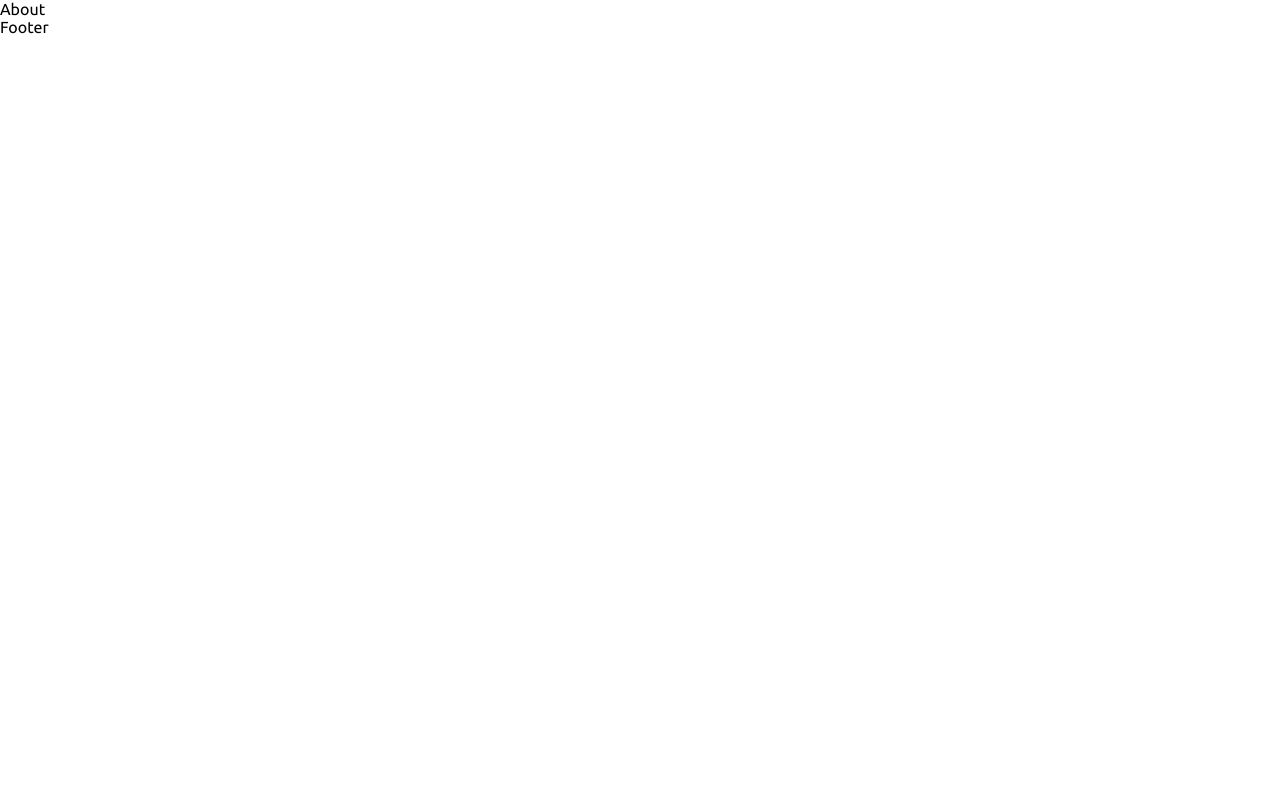
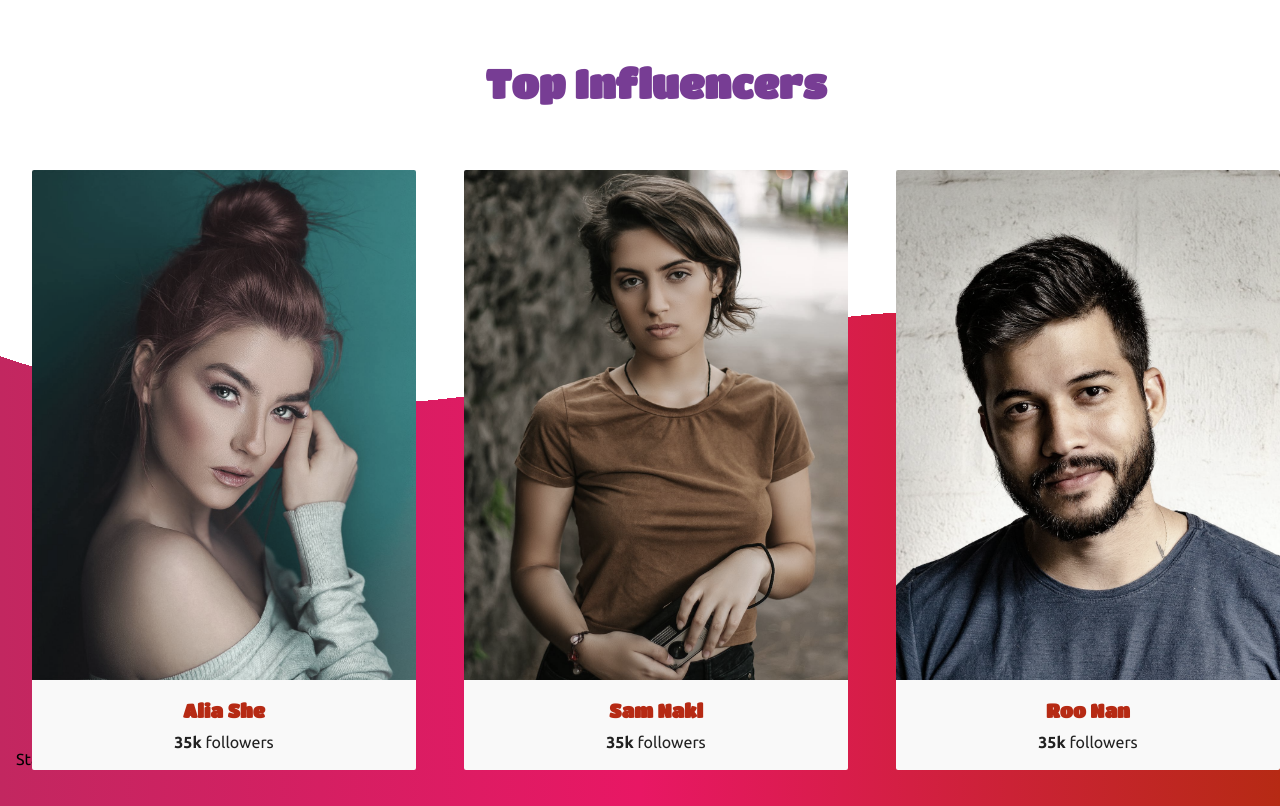
Before and after one commit to adrjmiranda/best-music, a React (Vite) app: page / in a window 1280 px wide. Shown: the part 894-1700 px from the top of the page. Before the commit the page ends 930 px from the top, so only its background shows below. Built offline with nearby package versions, Linux system fonts and the light colour scheme.

Commit message:
chore: added influencers area

```diff
--- /dev/null
+++ b/src/assets/data/influencers.ts
@@ -0,0 +1,27 @@
+// Images
+import User1 from '../img/user-1.jpg';
+import User2 from '../img/user-2.jpg';
+import User3 from '../img/user-3.jpg';
+
+const influencersData = [
+	{
+		id: 1,
+		name: 'Alia She',
+		image: User1,
+		followers: 35,
+	},
+	{
+		id: 2,
+		name: 'Sam Nakl',
+		image: User2,
+		followers: 35,
+	},
+	{
+		id: 3,
+		name: 'Roo Nan',
+		image: User3,
+		followers: 35,
+	},
+];
+
+export default influencersData;
--- a/src/components/about/index.tsx
+++ b/src/components/about/index.tsx
@@ -3,8 +3,25 @@ import { FunctionComponent, ReactNode } from 'react';
 // Style
 import style from './style.module.scss';
 
+// Components
+import Influencers from '../influencers';
+import Statistics from '../statistics';
+import WaveTop from '../wave-top';
+import WaveBottom from '../wave-bottom';
+
 const About: FunctionComponent = (): ReactNode => {
-	return <div>About</div>;
+	return (
+		<div className={style.about}>
+			<WaveTop />
+			<div className='wrapper'>
+				<div className={style.content}>
+					<Influencers />
+					<Statistics />
+				</div>
+			</div>
+			<WaveBottom />
+		</div>
+	);
 };
 
 export default About;
--- a/src/components/about/style.module.scss
+++ b/src/components/about/style.module.scss
@@ -1 +1,13 @@
 @import '../../sass/base.scss';
+
+.about {
+	position: relative;
+	background-image: linear-gradient(
+		to right,
+		$magenta_rose,
+		$coral_pink,
+		$rust_red
+	);
+	padding: 450px 0;
+	margin-top: 300px;
+}
--- /dev/null
+++ b/src/components/influencer-card/index.tsx
@@ -0,0 +1,32 @@
+import { FunctionComponent, ReactNode } from 'react';
+
+// Style
+import style from './style.module.scss';
+
+// Props
+interface InfluencerCardProps {
+	id: number;
+	name: string;
+	image: string;
+	followers: number;
+}
+
+const InfluencerCard: FunctionComponent<{ props: InfluencerCardProps }> = ({
+	props,
+}): ReactNode => {
+	return (
+		<div className={style.influencer_card}>
+			<div className={style.img}>
+				<img src={props.image} alt={props.name} />
+			</div>
+			<div className={style.info}>
+				<h4>{props.name}</h4>
+				<span>
+					<b>{props.followers}k</b> followers
+				</span>
+			</div>
+		</div>
+	);
+};
+
+export default InfluencerCard;
--- /dev/null
+++ b/src/components/influencer-card/style.module.scss
@@ -0,0 +1,52 @@
+@import '../../sass/base.scss';
+
+.influencer_card {
+	display: flex;
+	flex-direction: column;
+	height: 600px;
+	flex: 33%;
+	border-radius: $br_small;
+	overflow: hidden;
+	z-index: 1;
+
+	.img {
+		height: 85%;
+		width: 100%;
+		overflow: hidden;
+
+		img {
+			height: 100%;
+			width: 100%;
+			object-fit: cover;
+			transition: $tr_medium;
+			filter: grayscale(0.5);
+		}
+
+		&:hover {
+			img {
+				filter: grayscale(0);
+				transform: scale(1.1);
+			}
+		}
+	}
+
+	.info {
+		height: 15%;
+		background-color: $snow_white;
+		display: flex;
+		flex-direction: column;
+		align-items: center;
+		justify-content: center;
+		gap: 0.8rem;
+
+		h4 {
+			color: $rust_red;
+			font-family: $titan_one;
+			font-size: 1.2rem;
+		}
+
+		span {
+			color: $midnight_black;
+		}
+	}
+}
--- a/src/components/influencers/index.tsx
+++ b/src/components/influencers/index.tsx
@@ -3,8 +3,24 @@ import { FunctionComponent, ReactNode } from 'react';
 // Style
 import style from './style.module.scss';
 
+// Data
+import influencersData from '../../assets/data/influencers';
+import InfluencerCard from '../influencer-card';
+
 const Influencers: FunctionComponent = (): ReactNode => {
-	return <div>Influencers</div>;
+	return (
+		<div className={style.influencers}>
+			<div className='wrapper'>
+				<h2>Top influencers</h2>
+				<div className={style.content}>
+					{influencersData.length > 0 &&
+						influencersData.map((data) => (
+							<InfluencerCard props={data} key={data.id} />
+						))}
+				</div>
+			</div>
+		</div>
+	);
 };
 
 export default Influencers;
--- a/src/components/influencers/style.module.scss
+++ b/src/components/influencers/style.module.scss
@@ -1 +1,23 @@
 @import '../../sass/base.scss';
+
+.influencers {
+	position: absolute;
+	top: -15rem;
+
+	h2 {
+		font-size: 2.5rem;
+		font-family: $titan_one;
+		color: $plum_purple;
+		text-transform: capitalize;
+		z-index: 2;
+		text-align: center;
+		margin-bottom: 4rem;
+	}
+
+	.content {
+		display: flex;
+		align-items: center;
+		justify-content: center;
+		gap: 3rem;
+	}
+}
--- a/src/components/navbar/style.module.scss
+++ b/src/components/navbar/style.module.scss
@@ -20,7 +20,6 @@
 			color: $flame_orange;
 			font-size: 2rem;
 			font-family: $titan_one;
-			text-shadow: 1px 1px 0 $rust_red, -1px -1px 0 $rust_red;
 		}
 	}
 
--- /dev/null
+++ b/src/components/wave-top/index.tsx
@@ -0,0 +1,17 @@
+import { FunctionComponent, ReactNode } from 'react';
+
+// Style
+import style from './style.module.scss';
+
+// Images
+import WaveTopImg from '../../assets/img/wave-top.png';
+
+const WaveTop: FunctionComponent = (): ReactNode => {
+	return (
+		<div className={style.wave_top}>
+			<img src={WaveTopImg} alt='Wave Top' />
+		</div>
+	);
+};
+
+export default WaveTop;
--- /dev/null
+++ b/src/components/wave-top/style.module.scss
@@ -0,0 +1,8 @@
+@import '../../sass/base.scss';
+
+.wave_top {
+	img {
+		position: absolute;
+		top: 0;
+	}
+}
```
